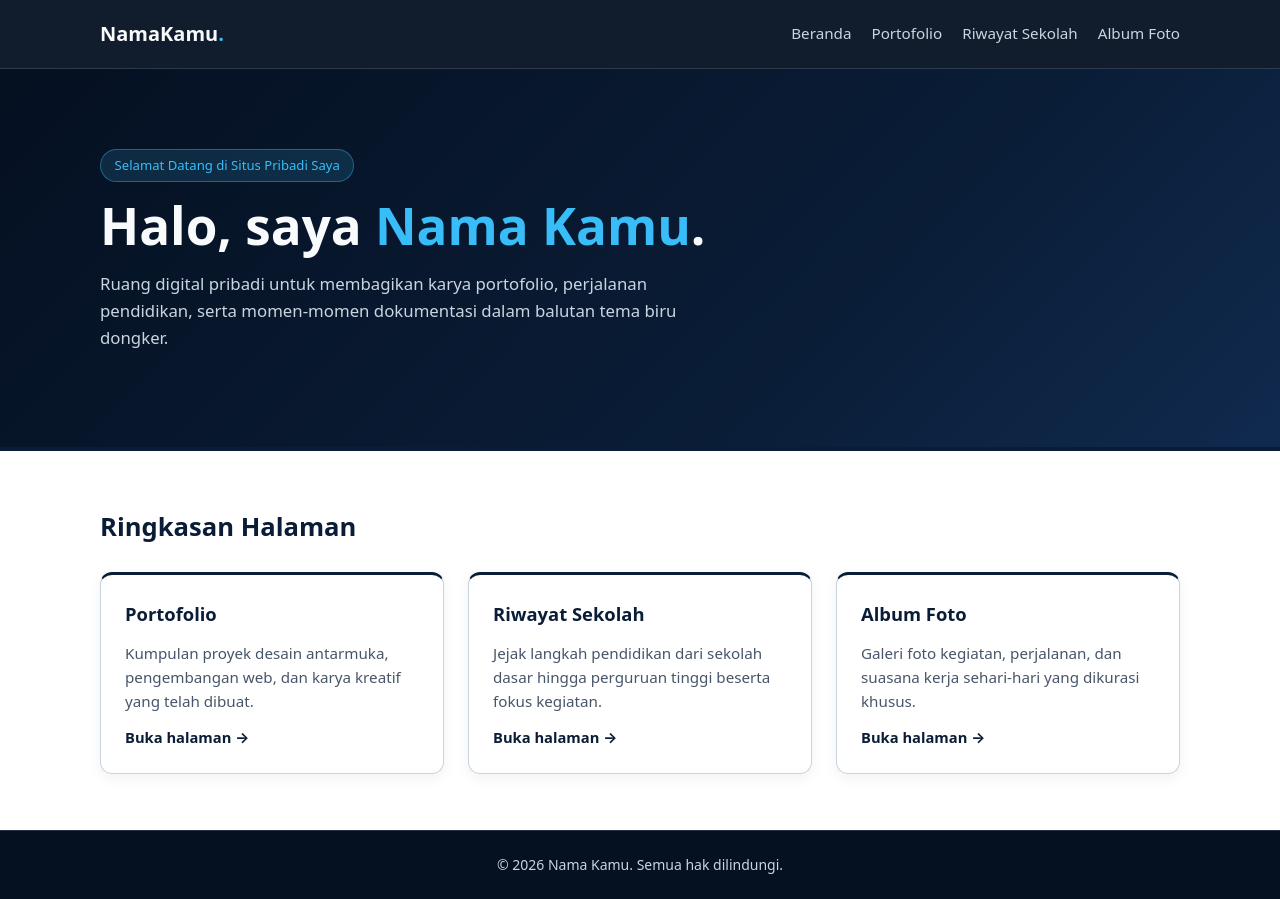
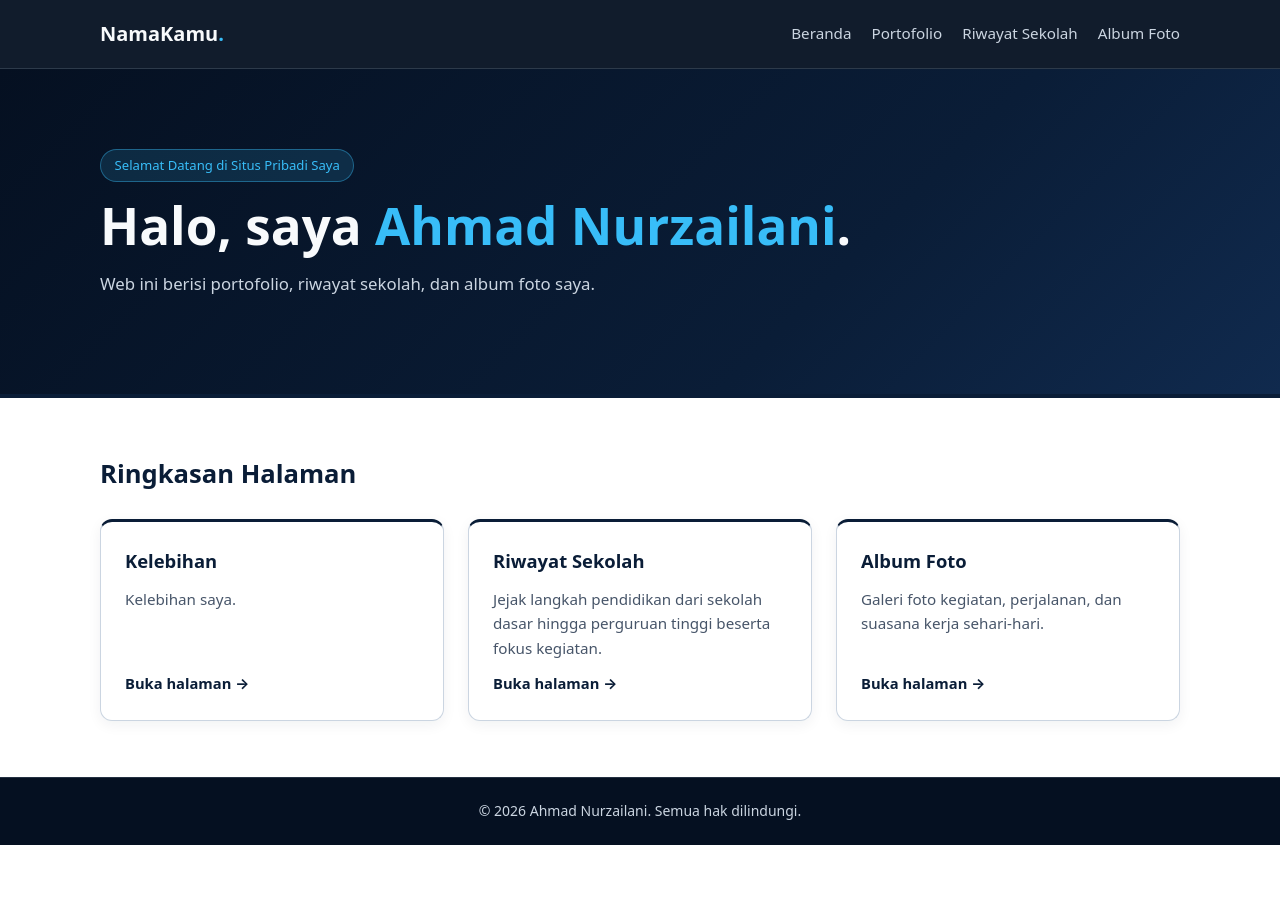
Before and after one commit to seelowlasa/seelowlasa.github.io, a plain HTML site: page profile-beranda.html in a window 1280 px wide. After the commit the page ends 845 px from the top, so only its background shows below. Drawn offline with Linux system fonts and the light colour scheme.

Commit message:
Update personal details in profile-beranda.html

```diff
--- a/profile-beranda.html
+++ b/profile-beranda.html
@@ -22,9 +22,9 @@
   <section class="hero">
     <div class="container hero-content">
       <p class="badge">Selamat Datang di Situs Pribadi Saya</p>
-      <h1>Halo, saya <span>Nama Kamu</span>.</h1>
+      <h1>Halo, saya <span>Ahmad Nurzailani</span>.</h1>
       <p class="hero-desc">
-        Ruang digital pribadi untuk membagikan karya portofolio, perjalanan pendidikan, serta momen-momen dokumentasi dalam balutan tema biru dongker.
+        Web ini berisi portofolio, riwayat sekolah, dan album foto saya.
       </p>
     </div>
   </section>
@@ -34,8 +34,8 @@
       <h2 class="section-title">Ringkasan Halaman</h2>
       <div class="grid-3">
         <article class="card">
-          <h3>Portofolio</h3>
-          <p>Kumpulan proyek desain antarmuka, pengembangan web, dan karya kreatif yang telah dibuat.</p>
+          <h3>Kelebihan</h3>
+          <p>Kelebihan saya.</p>
           <a href="portofolio.html" class="text-link">Buka halaman &rarr;</a>
         </article>
 
@@ -47,7 +47,7 @@
 
         <article class="card">
           <h3>Album Foto</h3>
-          <p>Galeri foto kegiatan, perjalanan, dan suasana kerja sehari-hari yang dikurasi khusus.</p>
+          <p>Galeri foto kegiatan, perjalanan, dan suasana kerja sehari-hari.</p>
           <a href="album.html" class="text-link">Buka halaman &rarr;</a>
         </article>
       </div>
@@ -56,7 +56,7 @@
 
   <footer class="footer">
     <div class="container">
-      <p>&copy; 2026 Nama Kamu. Semua hak dilindungi.</p>
+      <p>&copy; 2026 Ahmad Nurzailani. Semua hak dilindungi.</p>
     </div>
   </footer>
 </body>
```
